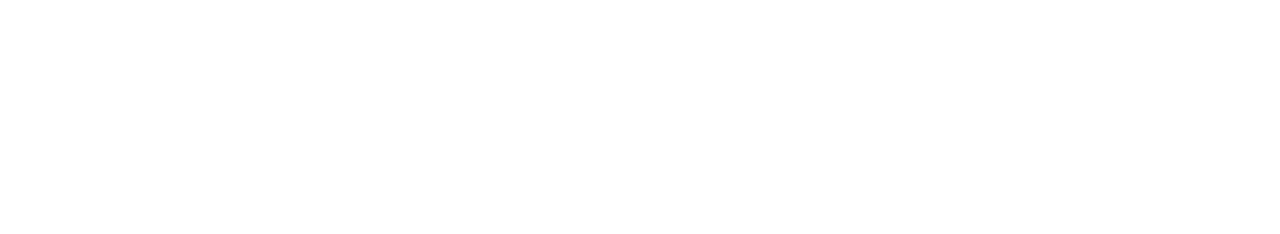
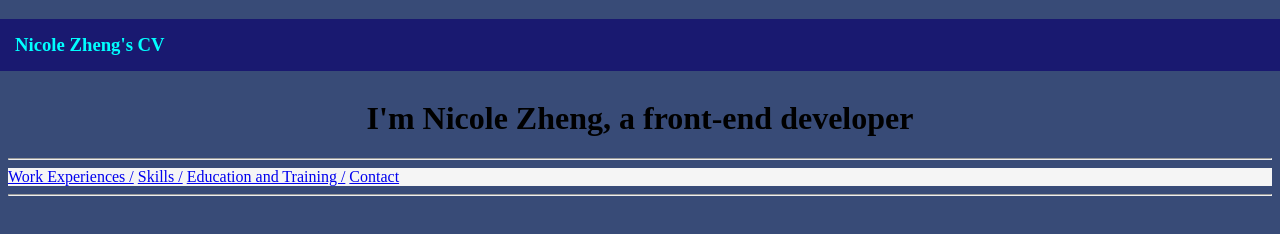
Before and after one commit to zznicole/nicolesCV, a plain HTML site: page index.html in a window 1280 px wide. Drawn offline with Linux system fonts and the light colour scheme.

Commit message:
initiate index css

```diff
--- a/index.html
+++ b/index.html
@@ -1 +1,40 @@
-<!DOCTYPE
+<!DOCTYPE html>
+<html lang="en">
+<head>
+    <meta charset="UTF-8">
+    <meta name="viewport" content="width=device-width, initial-scale=1.0">
+    <meta http-equiv="X-UA-Compatible" content="ie=edge">
+    <link rel="stylesheet" href="style/index.css">
+    <title>nicolesCV</title>
+</head>
+<body>
+    <header>
+        <h3 class="sticky">Nicole Zheng's CV</h3>
+        <h1>I'm Nicole Zheng, a front-end developer</h1>
+        <hr/>
+        <nav>
+            <a href="#Work Experience">Work Experiences /</a>
+            <a href="#Skills">Skills /</a>
+            <a href="#Education and Training">Education and Training /</a>
+            <a href="#Contact">Contact</a>
+        </nav>
+    </header>
+    <hr/>
+    <div class="passes">
+        <div>
+
+        </div>
+        <div>
+
+        </div>
+        <div>
+
+        </div>
+
+    </div>
+    <footer>
+
+    </footer>
+
+</body>
+</html>
--- /dev/null
+++ b/style/index.css
@@ -0,0 +1,26 @@
+body {
+    background-color:#384b77
+}
+.sticky {
+    color:aqua;
+    background-color: midnightblue;
+    background-size: auto;
+    padding:15px;
+    position:fixed;
+    top:0px;
+    left:0px;
+    width:100%;
+}
+
+h1 {
+    text-align:center;
+    position:relative;
+    margin-top:100px;
+}
+
+nav {
+    background-color:whitesmoke;
+}
+.passes {
+    background-color:aqua;
+}
```
